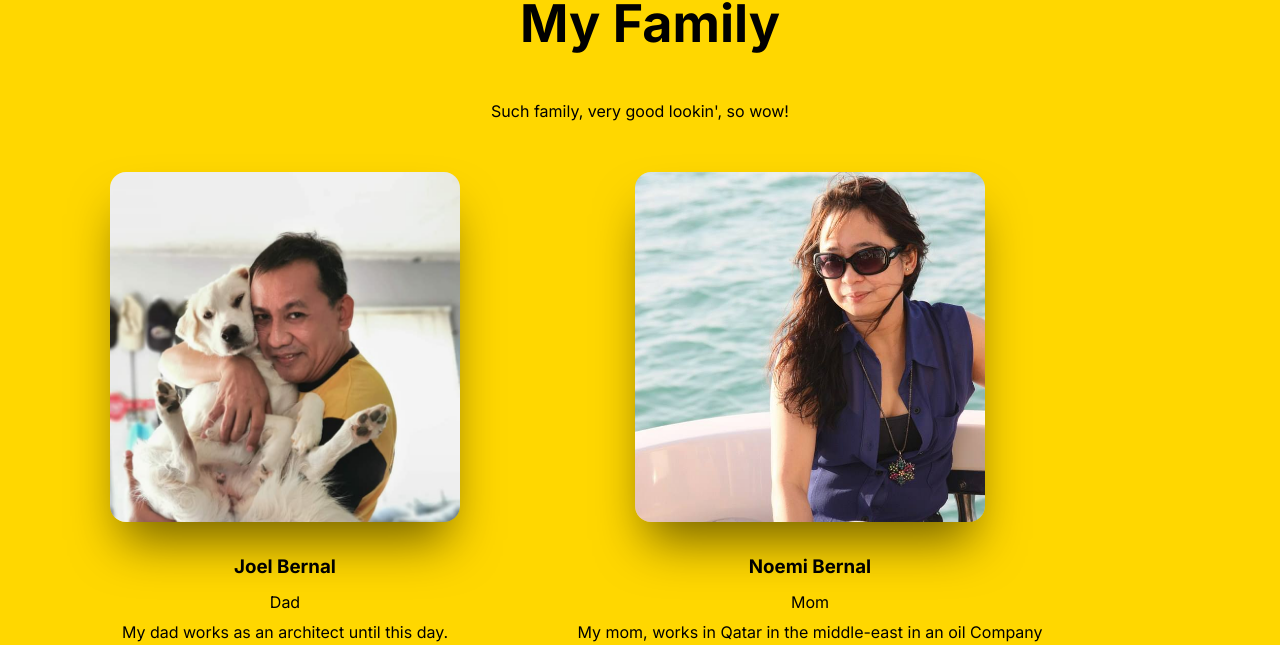
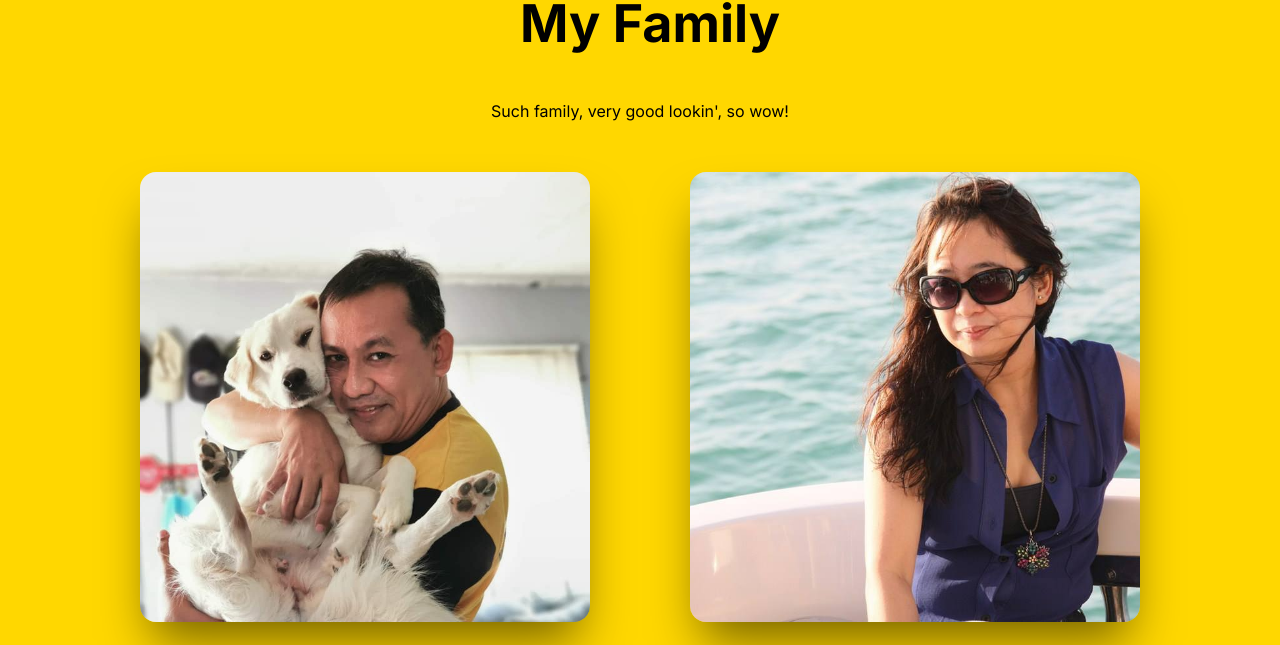
Before and after one commit to JewelBernal/activity4_html, a plain HTML site: page webpages/family.html in a window 1280 px wide. Shown: the part 149-794 px from the top of the page. Drawn offline with Linux system fonts and the light colour scheme.

Commit message:
fixed name card details

```diff
--- a/styles/family.css
+++ b/styles/family.css
@@ -33,6 +33,7 @@ section#first {
   gap: 90px 100px;
   align-items: flex-start;
   flex-wrap: wrap;
+  justify-content: center;
 }
 
 #first .cardcontainer.card {
@@ -41,6 +42,10 @@ section#first {
 
 h3.description {
   line-height: 0.4;
+}
+
+h3.name {
+  line-height: 0.6;
 }
 
 p.nameTitle {
@@ -52,7 +57,7 @@ p.sectionParag {
 }
 
 .card {
-  max-width: 500px;
+  max-width: 450px;
 }
 
 #first .sectionTitle {
@@ -78,8 +83,8 @@ p.sectionParag {
   object-fit: cover;
   border-radius: 16px;
   box-shadow: 0 30px 50px -12px #0000008c;
-  width: 350px;
-  height: 350px;
+  width: 450px;
+  height: 450px;
 }
 
 .keyvisual:hover {
```
